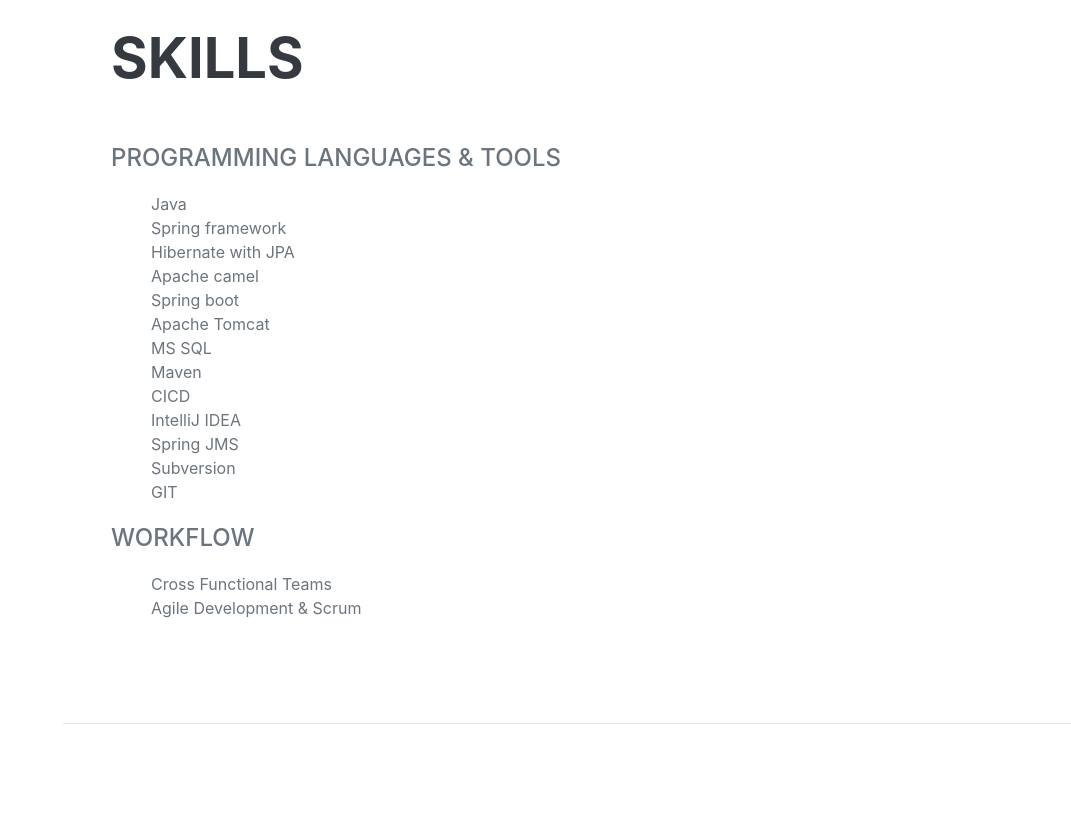
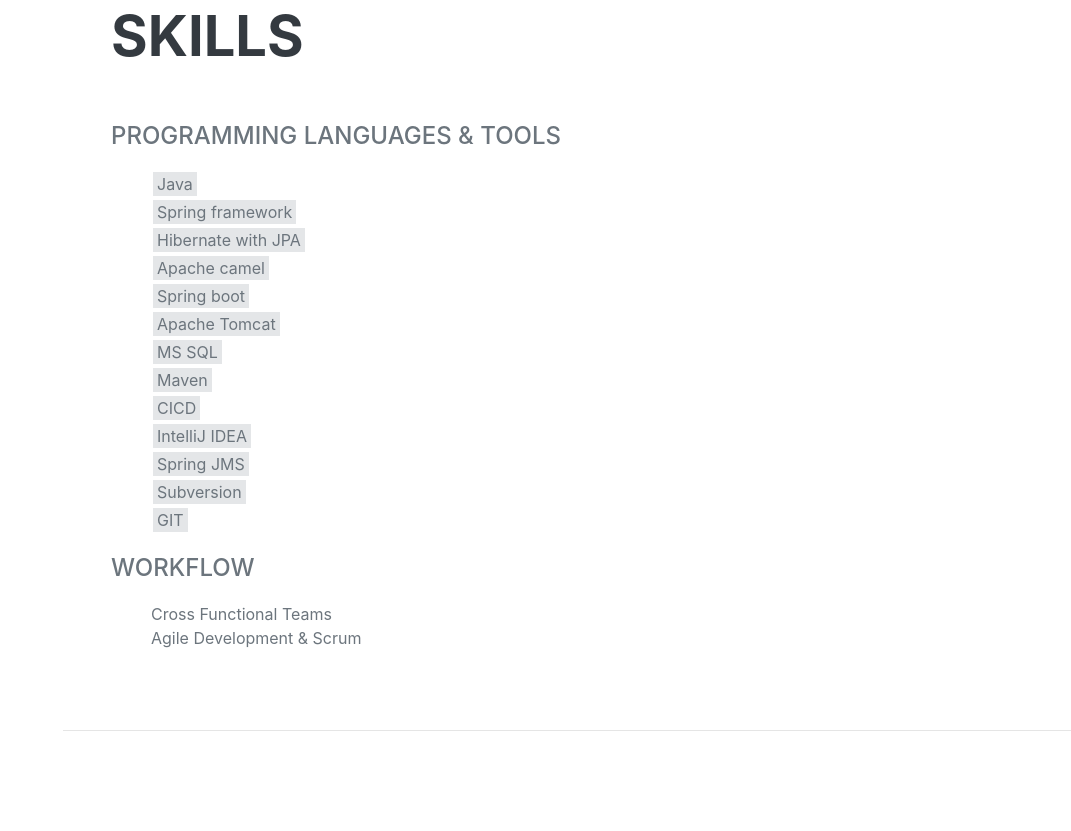
Before and after one commit to pradeepgurusamy/pradeepgurusamy.github.io, a plain HTML site: page index.html in a window 1280 px wide. Shown: the part 2909-3740 px from the top of the page, without its empty margins (209-1280 px from the left). Drawn offline with nearby package versions, Linux system fonts and the light colour scheme; a web font is replaced by a local one.

Commit message:
Code commit for changing favicon

```diff
--- a/index.html
+++ b/index.html
@@ -6,7 +6,7 @@
     <meta name="description" content=""/>
     <meta name="author" content=""/>
     <title>Pradeepkumar Gurusamy's Resume</title>
-    <link rel="icon" type="image/x-icon" href="assets/img/favicon.ico"/>
+    <link rel="icon" type="image/x-icon" href="assets/img/recruitment.svg"/>
     <!-- Font Awesome icons (free version)-->
     <script src="https://use.fontawesome.com/releases/v5.13.0/js/all.js" crossorigin="anonymous"></script>
     <!-- Google fonts-->
@@ -15,6 +15,15 @@
     <link href="https://fonts.googleapis.com/css?family=Muli:400,400i,800,800i" rel="stylesheet" type="text/css"/>
     <!-- Core theme CSS (includes Bootstrap)-->
     <link href="css/styles.css" rel="stylesheet"/>
+    <style>
+        span.skill {
+            padding: 2px 4px;
+            background: #E4E6E8;
+        }
+        li.skill {
+            padding: 2px;
+        }
+    </style>
 </head>
 <body id="page-top">
 <!-- Navigation-->
@@ -164,19 +173,19 @@
                 <li class="list-inline-item"><i class="fab fa-npm"></i></li>
             </ul>-->
             <ol class="fa-ul mb-3">
-                <li>Java</li>
-                <li>Spring framework</li>
-                <li>Hibernate with JPA</li>
-                <li>Apache camel</li>
-                <li>Spring boot</li>
-                <li>Apache Tomcat</li>
-                <li>MS SQL</li>
-                <li>Maven</li>
-                <li>CICD</li>
-                <li>IntelliJ IDEA</li>
-                <li>Spring JMS</li>
-                <li>Subversion</li>
-                <li>GIT</li>
+                <li class="skill"><span class="skill">Java</span></li>
+                <li class="skill"><span class="skill">Spring framework</span></li>
+                <li class="skill"><span class="skill">Hibernate with JPA</span></li>
+                <li class="skill"><span class="skill">Apache camel</span></li>
+                <li class="skill"><span class="skill">Spring boot</span></li>
+                <li class="skill"><span class="skill">Apache Tomcat</span></li>
+                <li class="skill"><span class="skill">MS SQL</span></li>
+                <li class="skill"><span class="skill">Maven</span></li>
+                <li class="skill"><span class="skill">CICD</span></li>
+                <li class="skill"><span class="skill">IntelliJ IDEA</span></li>
+                <li class="skill"><span class="skill">Spring JMS</span></li>
+                <li class="skill"><span class="skill">Subversion</span></li>
+                <li class="skill"><span class="skill">GIT</span></li>
             </ol>
             <div class="subheading mb-3">Workflow</div>
             <ul class="fa-ul mb-0">
@@ -195,7 +204,7 @@
     <!-- Interests-->
     <section class="resume-section" id="interests">
         <div class="resume-section-content">
-            <h2 class="mb-5">Interests</h2>
+            <h2 class="mb-0">Interests</h2>
             <p>Apart from being a software engineer, I enjoy most of my time being outdoors. I would love to travel often
                 to explore new places and the people.</p>
             <p class="mb-3">I love that cooking give me a chance to be creative and indulge in some ‘play’ time –
```
